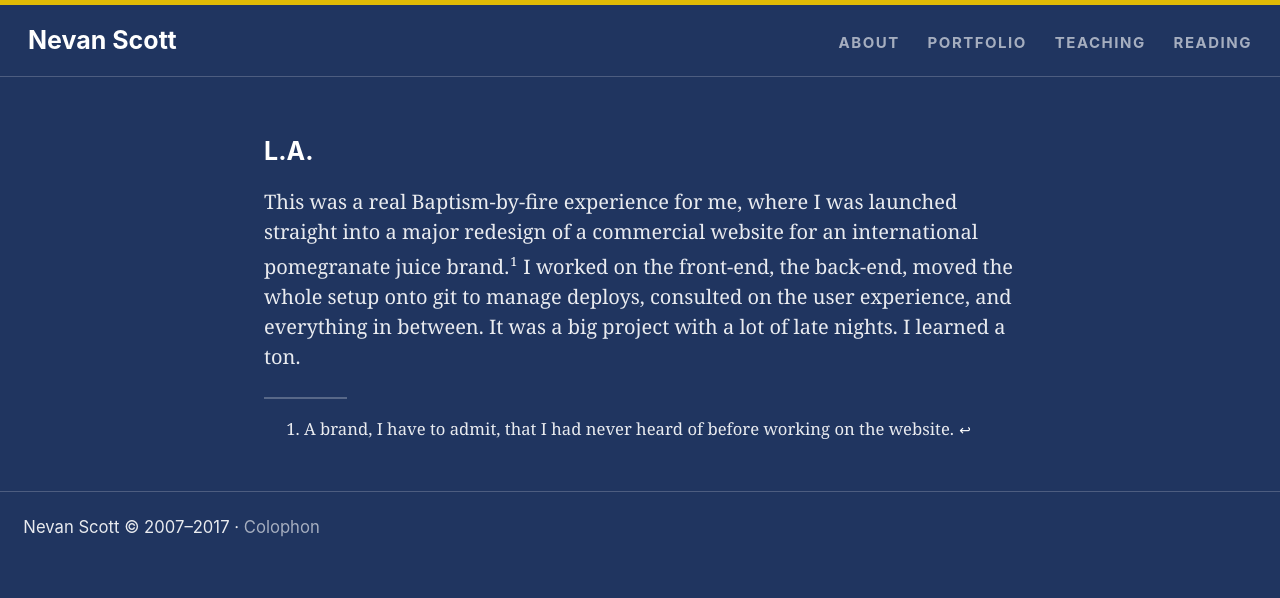
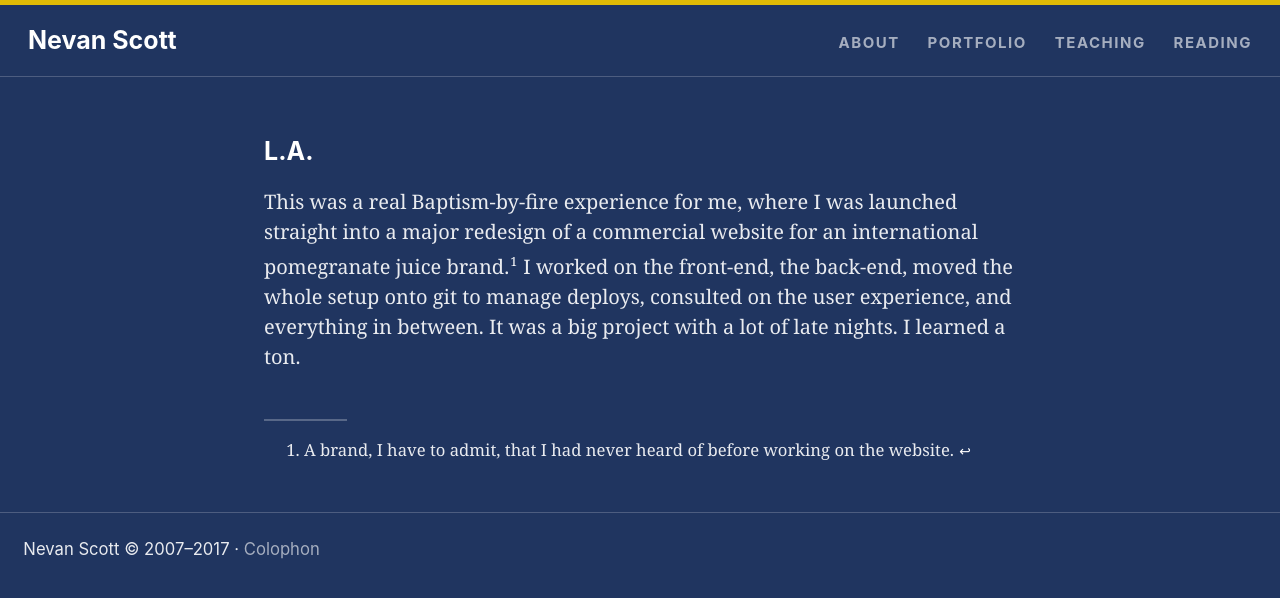
Before and after one commit to nevanscott/nevanscott.github.io, a Jekyll site: the page built from la.md, in a window 1280 px wide. Shown: the top 598 px of the page. Built offline with Jekyll 4.4.1, drawn with Linux system fonts in a browser that asks for light colours.

Commit message:
adjusts spacing for footnotes

```diff
--- a/_includes/main.scss
+++ b/_includes/main.scss
@@ -289,6 +289,7 @@ iframe {
 
 .footnotes {
   font-size: smaller;
+  margin-top: 2.8em;
   &:before {
     border-top: 1px solid rgba(0,0,0,.15);
     content: '';
```
